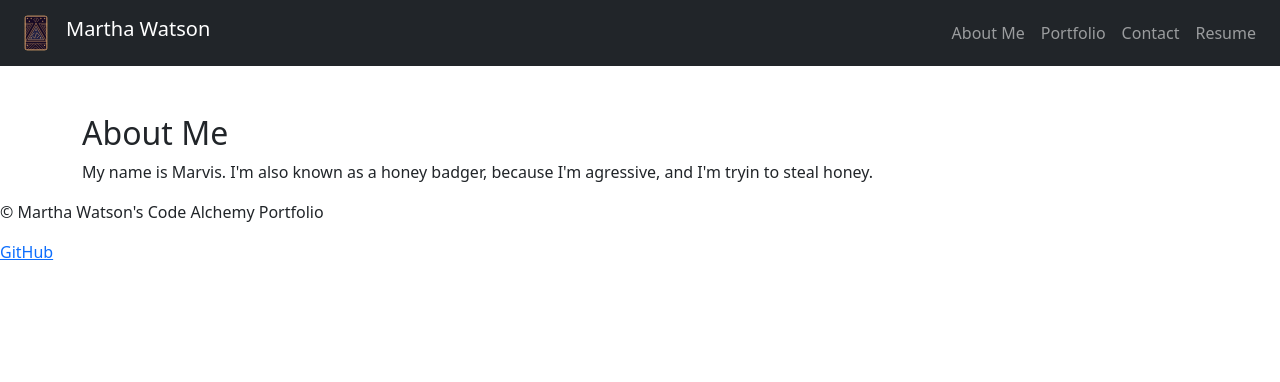
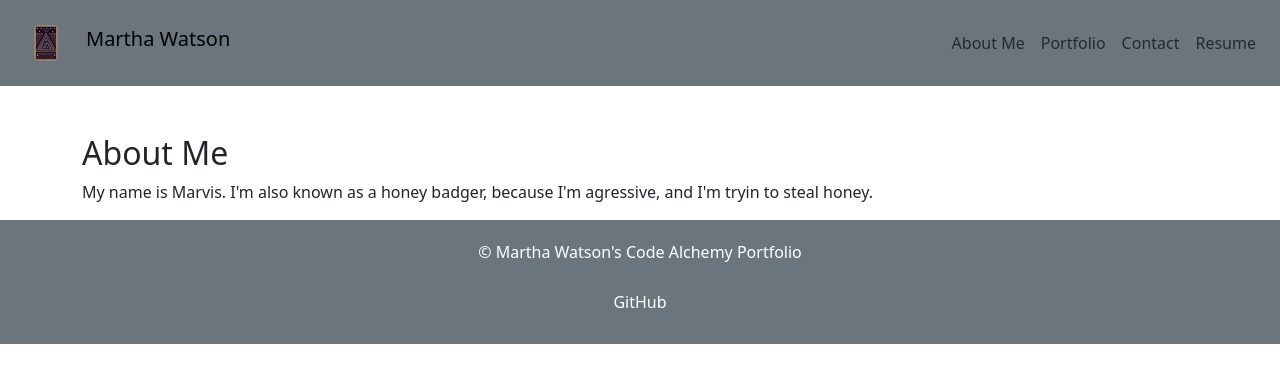
Before and after one commit to Elementary-my-dear-Watson/Code-Alchemy, a React (Vite) app: page / in a window 1280 px wide. Shown: the top 382 px of the page. Built offline with nearby package versions, Linux system fonts and the light colour scheme.

Commit message:
added css files, as well as imported them into Project and Header

```diff
--- /dev/null
+++ b/src/assets/styles/style.css
@@ -0,0 +1,23 @@
+.footer {
+    background-color: #6b757e;
+    color: white;
+    padding: 20px;
+    text-align: center; /* Adjust as needed */
+    margin-bottom: 0px;
+}
+.footer div a {
+    color: white; /* Change link color */
+    text-decoration: none; /* Remove underline */
+}
+.footer div a:hover {
+    color: #EBFBFF; /* Change hover color */
+    transform: scale(1.01); /* Add scale effect */
+}
+a {
+    display: inline-block;
+    padding: 10px;
+    justify-content: center;
+    color: white;
+    text-decoration: none;
+    transition: transform 0.2s ease, color 0.2s ease; /* Smooth transition */
+}
--- a/src/components/Header.jsx
+++ b/src/components/Header.jsx
@@ -7,7 +7,7 @@ export default function Header() {
     const location = useLocation();
     return (
         <header className="header">
-            <Navbar bg="dark" variant="dark" expand="lg" className="px-3 w-100">
+            <Navbar bg="secondary" variant="secondary" expand="lg" className="px-3 w-100">
                 <Navbar.Brand className="d-flex align-items-center">
                     <Link to="/about">
                         <img
--- a/src/components/Project.jsx
+++ b/src/components/Project.jsx
@@ -5,7 +5,7 @@ import Portfolio from './pages/Portfolio';
 import Resume from './pages/Resume';
 import Header from './Header';
 import Footer from './Footer';
-// import '../assets/style/style.css';
+import '../assets/styles/style.css';
 export default function Project() {
     return (
         <>
```
